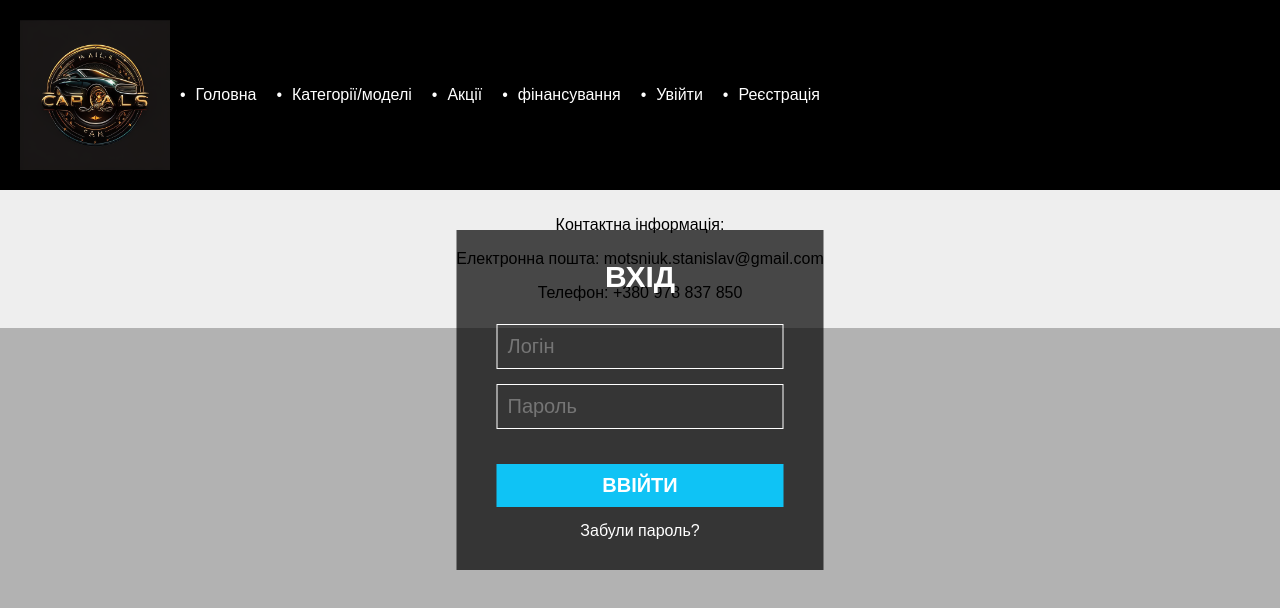
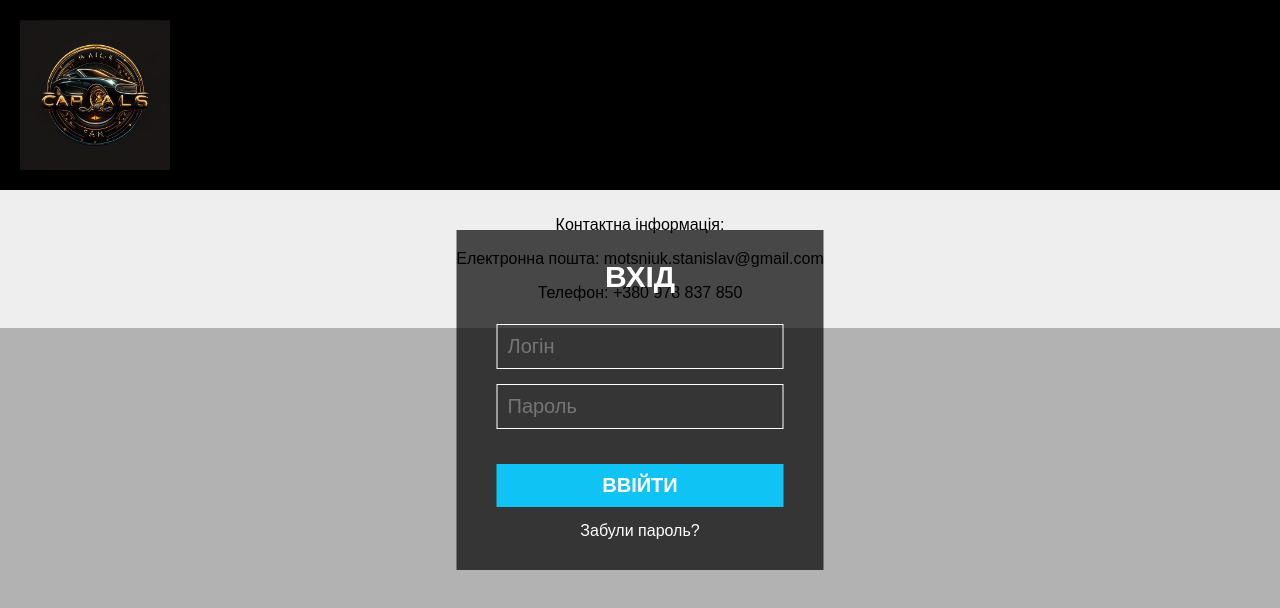
Before and after one commit to MotsSV/car, a plain HTML site: page login.html in a window 1280 px wide. Drawn offline with Linux system fonts and the light colour scheme.

Commit message:
Update login.html

```diff
--- a/login.html
+++ b/login.html
@@ -8,14 +8,6 @@
 	<header style="background-color: black; color: white; padding: 20px;">
       <nav>
         <img src="logo.png" title="logo" width="150px" height="150px">
-        <ul>
-	  <li><a href="index.html">Головна</a></li>
-          <li><a href="categori.html">Категорії/моделі</a></li>
-          <li><a href="akcie.html">Акції</a></li>
-          <li><a href="finance.html">фінансування</a></li>
-          <li><a href="login.html">Увійти</a></li>
-          <li><a href="registration.html">Реєстрація</a></li>
-        </ul>
       </nav>
     </header>
 	<div class="form">
```
